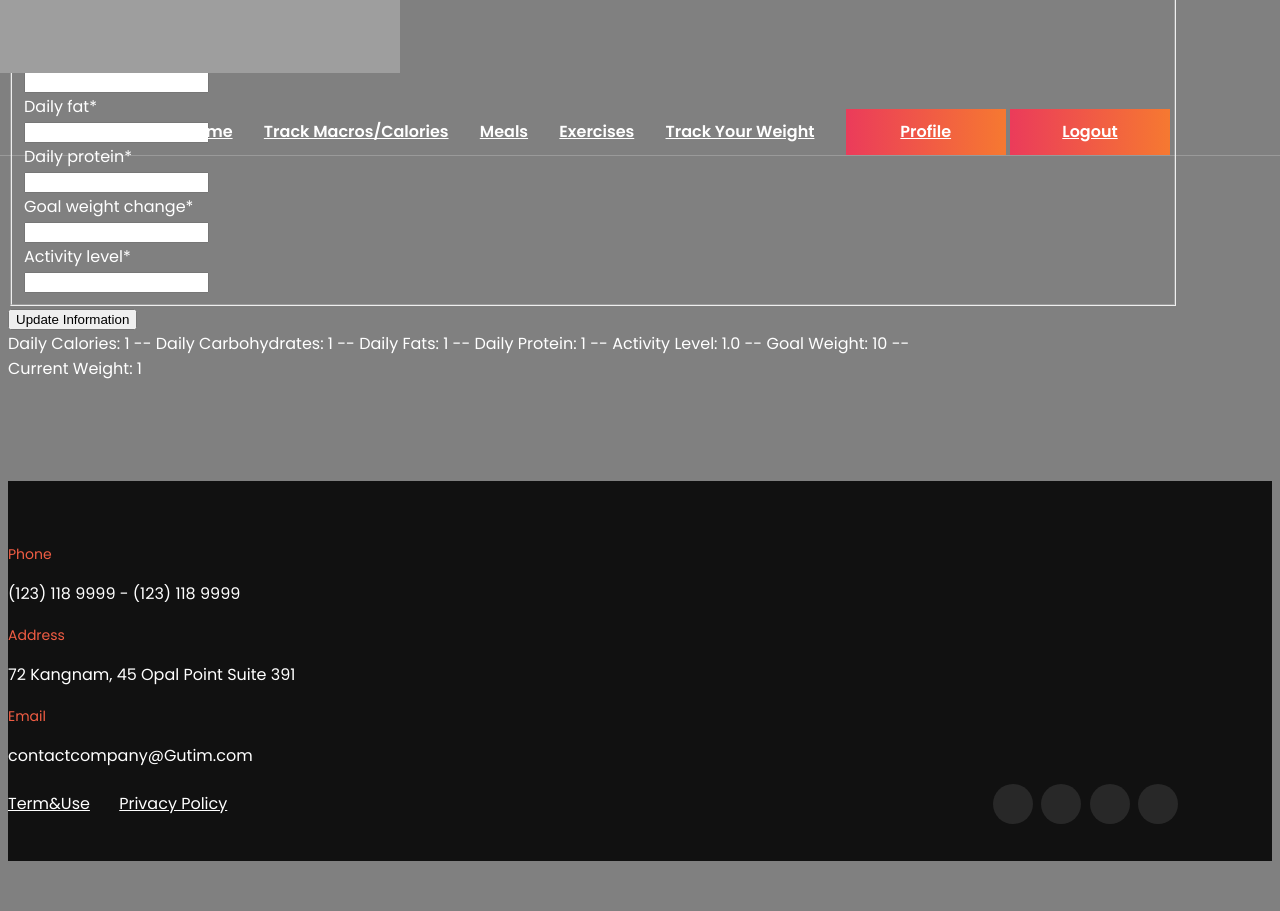
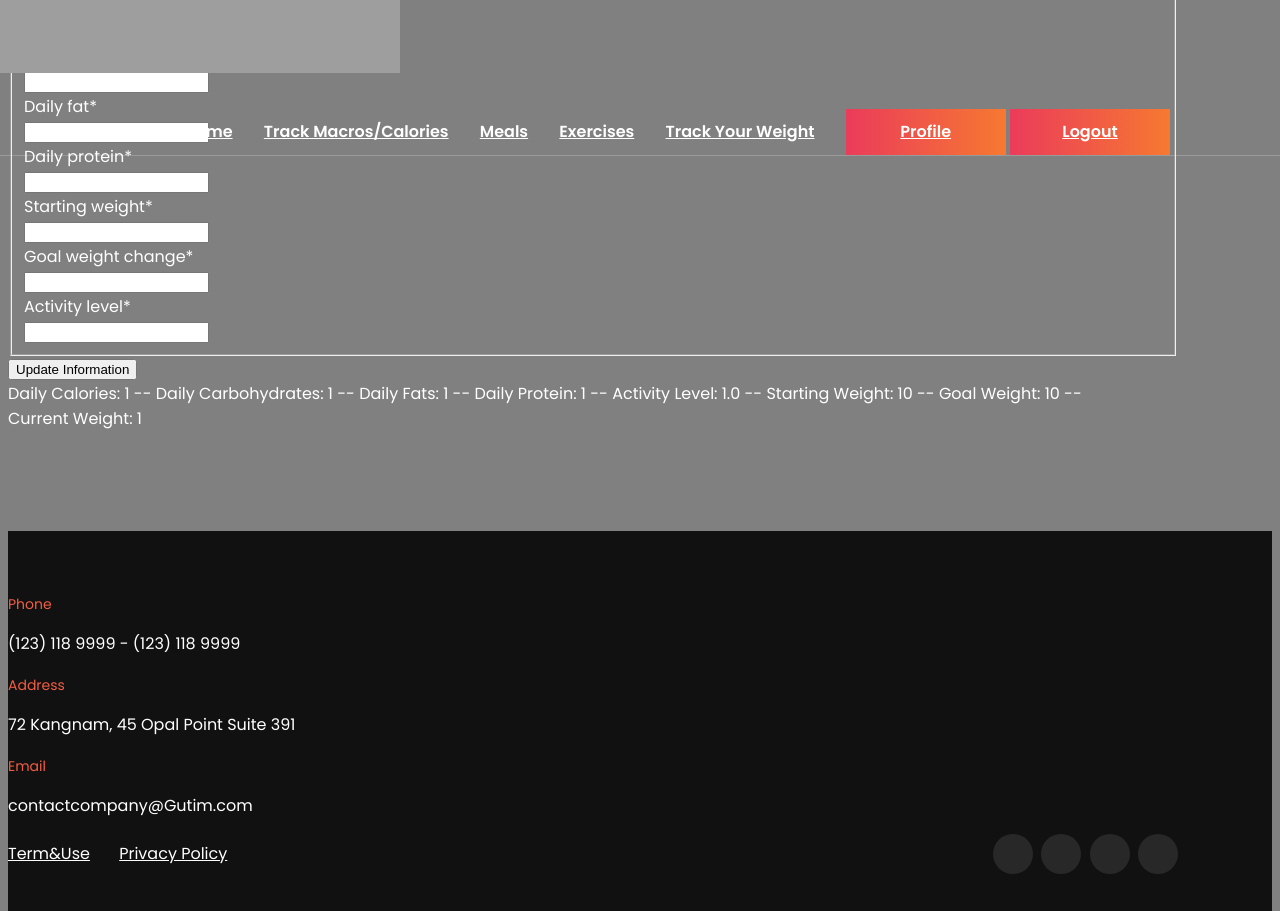
Before and after one commit to CTKogstrom/GymBuddyApp, a Django app: page /profile/ in a window 1280 px wide. Shown: the part 251-1162 px from the top of the page. Before the commit the page ends 1112 px from the top, so only its background shows below. Run offline with Django 3.2, Linux system fonts and the light colour scheme; a user stored in the database is signed in; tables that the repository leaves empty hold one stand-in row (values such as "Sample post"); some libraries are stand-ins or nearby versions; grey boxes are pictures that could not be loaded.

Commit message:
added starting weight field to profile model

```diff
--- a/users/admin.py
+++ b/users/admin.py
@@ -1,6 +1,7 @@
 from django.contrib import admin
-from .models import Profile, WeightRecord, LiftRecord
+from .models import Profile, WeightRecord, LiftRecord, LiftRecord2
 
 admin.site.register(Profile)
 admin.site.register(WeightRecord)
 admin.site.register(LiftRecord)
+admin.site.register(LiftRecord2)
--- a/users/forms.py
+++ b/users/forms.py
@@ -17,7 +17,7 @@ class ProfileForm(forms.ModelForm):
         model = Profile
         #we probably want to change the labels of the fields on the front end
         #example: daily_cal_in = forms.IntegerField(label="Daily Calories")
-        fields = ['daily_cal_in', 'daily_carbs', 'daily_fat', 'daily_protein', 'goal_weight_change','activity_level']
+        fields = ['daily_cal_in', 'daily_carbs', 'daily_fat', 'daily_protein','starting_weight', 'goal_weight_change','activity_level']
 
 class WeightForm(forms.ModelForm):
     class Meta:
--- a/users/models.py
+++ b/users/models.py
@@ -10,6 +10,7 @@ class Profile(models.Model):
     daily_carbs = models.IntegerField()
     daily_fat = models.IntegerField()
     daily_protein = models.IntegerField()
+    starting_weight = models.IntegerField()
     goal_weight_change = models.IntegerField()
     activity_level = models.DecimalField(max_digits=2, decimal_places=1)
 
--- a/users/templates/users/profile.html
+++ b/users/templates/users/profile.html
@@ -19,6 +19,7 @@
                     Daily Fats: {{fats}} --
                     Daily Protein: {{protein}} --
                     Activity Level: {{activity}} --
+                    Starting Weight: {{startingWeight}} --
                     Goal Weight: {{goalWeight}} --
                 </div>
             {% endif %}
--- a/users/views.py
+++ b/users/views.py
@@ -56,6 +56,9 @@ def profile(request):
             if profForm.cleaned_data['goal_weight_change'] < 0:
                 messages.error(request, "Please enter a valid weight.", extra_tags='danger')
                 stillValid = False
+            if profForm.cleaned_data['starting_weight'] < 0:
+                messages.error(request, "Please enter a valid weight.", extra_tags='danger')
+                stillValid = False
             if profForm.cleaned_data['activity_level'] < 0:
                 messages.error(request, "Please enter a valid activity level.", extra_tags='danger')
                 stillValid = False
@@ -66,13 +69,14 @@ def profile(request):
             messages.error(request, "Please re-enter valid information.", extra_tags='danger')
     form = ProfileForm()
     data = Profile.objects.filter(user = request.user)
-    calories = carbs = fats = protein = goalWeight = currWeight = activity = {}
+    calories = carbs = fats = protein = goalWeight = currWeight = activity = starting_weight = {}
     for e in data:
         calories = e.daily_cal_in
         carbs = e.daily_carbs
         fats = e.daily_fat
         protein = e.daily_protein
         activity = e.activity_level
+        startingWeight = e.starting_weight
         goalWeight = e.goal_weight_change
 
     weightList = []
@@ -89,6 +93,7 @@ def profile(request):
         'fats' : fats,
         'protein' : protein,
         'activity' : activity,
+        'startingWeight' : startingWeight,
         'goalWeight' : goalWeight,
         'currWeight' : currWeight,
     }
```
Also changed, not shown: users/migrations/0005_auto_20201015_1909.py (added), users/migrations/0006_auto_20201015_1921.py (added).
